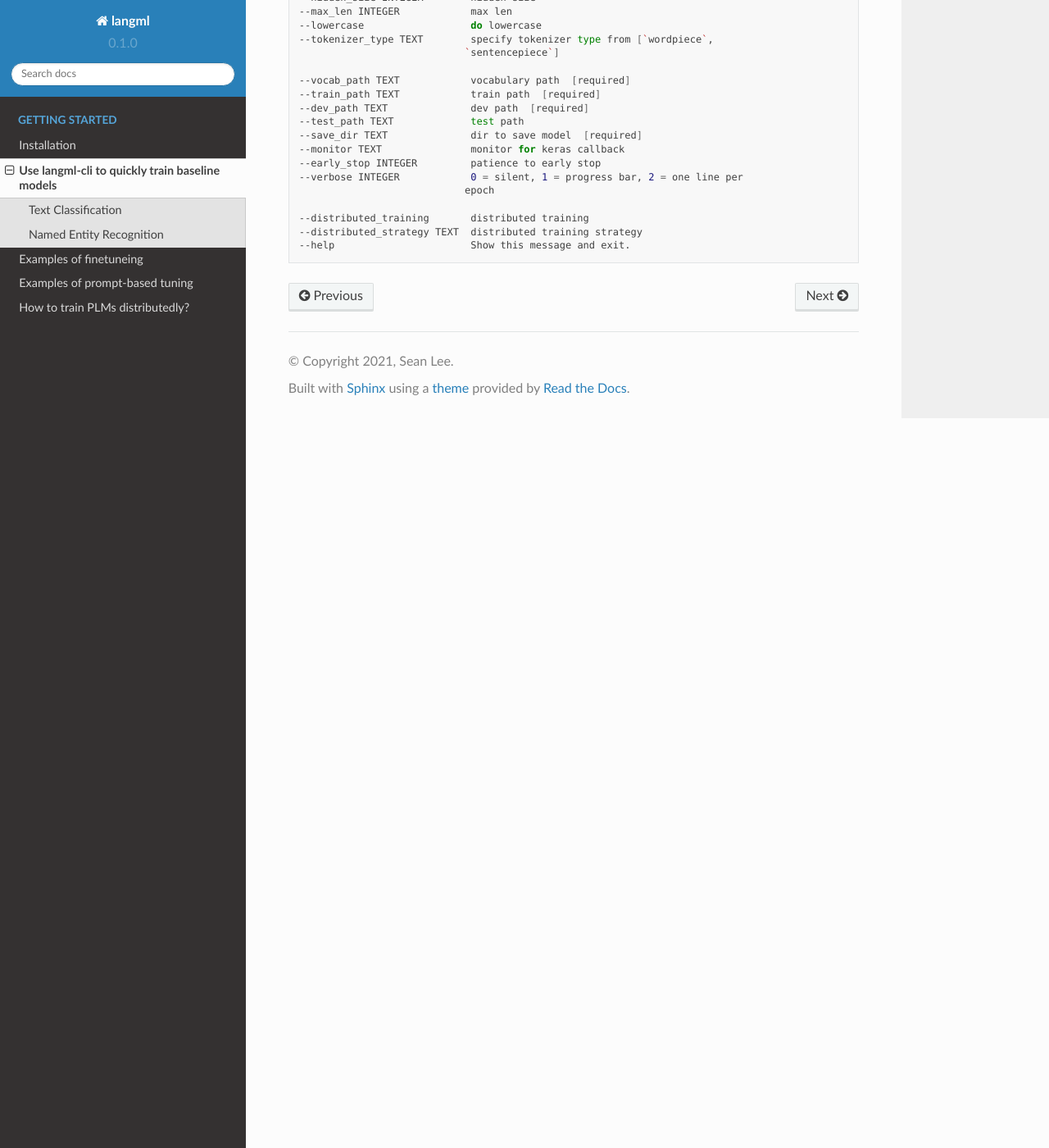
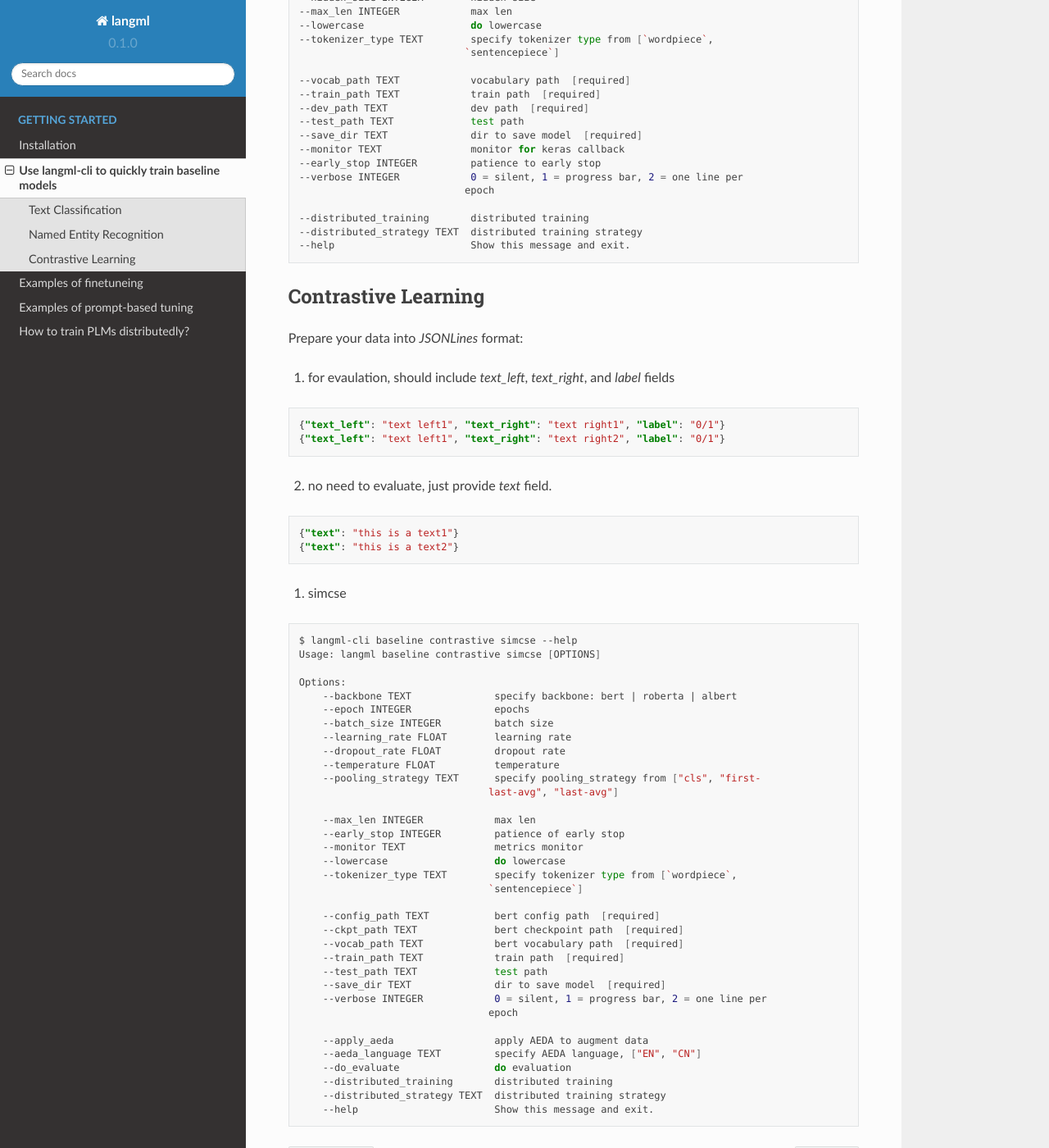
Before and after one commit to 4AI/langml, a Sphinx documentation site: the page built from docs/notes/langml_cli.rst, in a window 1280 px wide and 1400 px high, scrolled down 3017 px. Shown: the whole window at 82% size. Built offline with Sphinx 7.4.7 and the Read the Docs theme 2.0.0, drawn with Linux system fonts in a browser that asks for light colours.

Commit message:
update doc

```diff
--- a/docs/notes/langml_cli.rst
+++ b/docs/notes/langml_cli.rst
@@ -235,3 +235,65 @@ A Chinese example:
     --distributed_training       distributed training
     --distributed_strategy TEXT  distributed training strategy
     --help                       Show this message and exit.
+
+
+Contrastive Learning
+------------------------------------
+
+Prepare your data into `JSONLines` format:
+
+1) for evaulation, should include `text_left`, `text_right`, and `label` fields
+
+.. code-block:: json
+
+    {"text_left": "text left1", "text_right": "text right1", "label": "0/1"}
+    {"text_left": "text left1", "text_right": "text right2", "label": "0/1"}
+
+
+2) no need to evaluate, just provide `text` field.
+
+.. code-block:: json
+
+    {"text": "this is a text1"}
+    {"text": "this is a text2"}
+
+
+1. simcse
+
+.. code-block:: bash
+
+    $ langml-cli baseline contrastive simcse --help
+    Usage: langml baseline contrastive simcse [OPTIONS]
+
+    Options:
+        --backbone TEXT              specify backbone: bert | roberta | albert
+        --epoch INTEGER              epochs
+        --batch_size INTEGER         batch size
+        --learning_rate FLOAT        learning rate
+        --dropout_rate FLOAT         dropout rate
+        --temperature FLOAT          temperature
+        --pooling_strategy TEXT      specify pooling_strategy from ["cls", "first-
+                                    last-avg", "last-avg"]
+
+        --max_len INTEGER            max len
+        --early_stop INTEGER         patience of early stop
+        --monitor TEXT               metrics monitor
+        --lowercase                  do lowercase
+        --tokenizer_type TEXT        specify tokenizer type from [`wordpiece`,
+                                    `sentencepiece`]
+
+        --config_path TEXT           bert config path  [required]
+        --ckpt_path TEXT             bert checkpoint path  [required]
+        --vocab_path TEXT            bert vocabulary path  [required]
+        --train_path TEXT            train path  [required]
+        --test_path TEXT             test path
+        --save_dir TEXT              dir to save model  [required]
+        --verbose INTEGER            0 = silent, 1 = progress bar, 2 = one line per
+                                    epoch
+
+        --apply_aeda                 apply AEDA to augment data
+        --aeda_language TEXT         specify AEDA language, ["EN", "CN"]
+        --do_evaluate                do evaluation
+        --distributed_training       distributed training
+        --distributed_strategy TEXT  distributed training strategy
+        --help                       Show this message and exit.
```
Also changed, not shown: README.md (+48 -3 lines).
